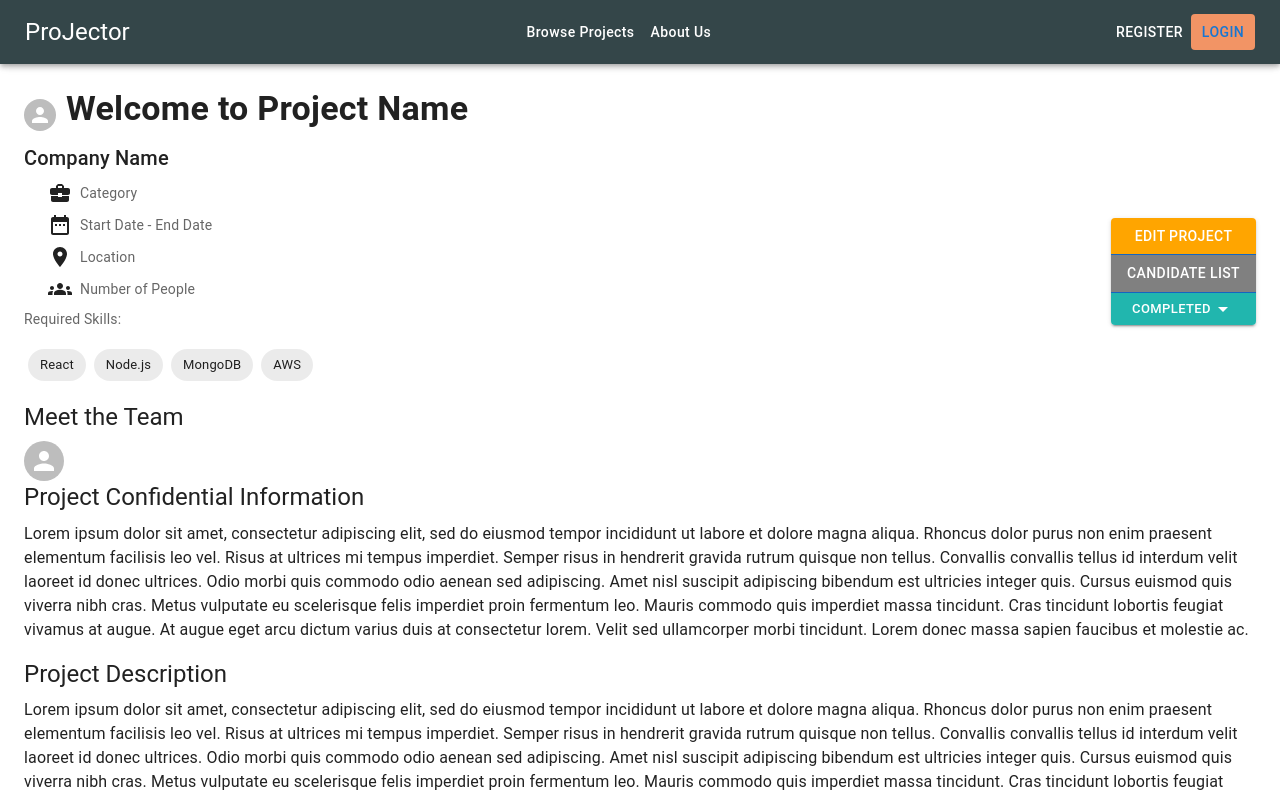
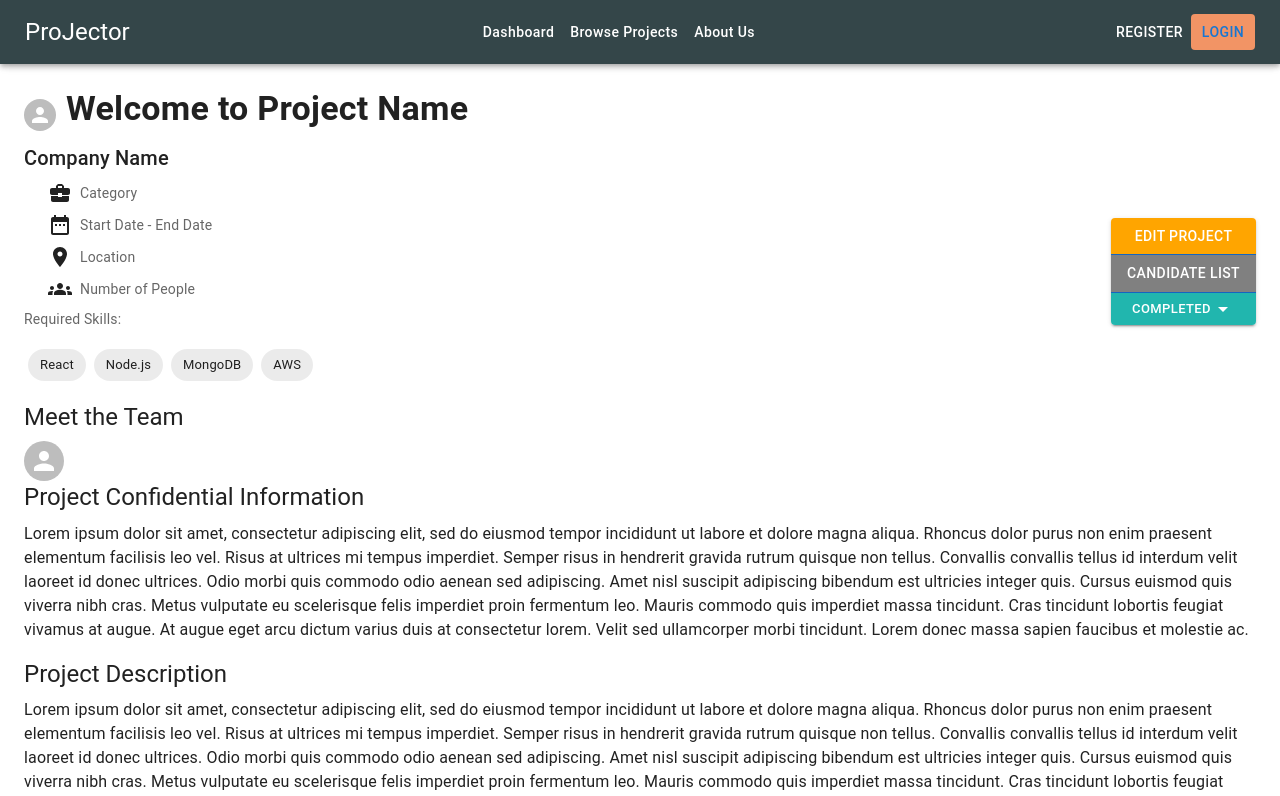
Before and after one commit to milliehigh/ProJector, a React (Vite) app in the folder frontend/: page /projectpage/1 in a window 1280 px wide. Shown: the top 796 px of the page. Built offline with nearby package versions, Linux system fonts and the light colour scheme.

Commit message:
adapted to new header

```diff
--- a/frontend/src/components/Header.jsx
+++ b/frontend/src/components/Header.jsx
@@ -150,10 +150,11 @@ function Header() {
             <Box>
                 {/* {console.log("AAAA WHYYYYYYY",token)} */}
                 {/* {token && (<Button name="companyDashboard" color="inherit" onClick={() => { navigate('/companydashboard') }} sx={{ textTransform: 'none' }}>Company Dashboard</Button>)} */}
-                {userType === 'company' && token ?
-                    <Button name="companyDashboard" color="inherit" onClick={() => { navigate('/companydashboard') }} sx={{ textTransform: 'none' }}>Company Dashboard</Button>
-                : userType ===  'professional' && token ?
-                     <Button name="proDashbaord" color="inherit" onClick={() => { navigate('/prodashbaord') }} sx={{ textTransform: 'none' }}>Professional Dashboard</Button>: null}
+                {/* {userType === 'company' && token ? */}
+                {/* //     <Button name="companyDashboard" color="inherit" onClick={() => { navigate('/companydashboard') }} sx={{ textTransform: 'none' }}>Company Dashboard</Button>
+                // : userType ===  'professional' && token ?
+                //      <Button name="proDashbaord" color="inherit" onClick={() => { navigate('/prodashbaord') }} sx={{ textTransform: 'none' }}>Professional Dashboard</Button>: null} */}
+                <Button name="dashboard" color="inherit" onClick={() => { navigate('/dashboard') }} sx={{ textTransform: 'none' }}>Dashboard</Button>
                 <Button name="allProjects" color="inherit" onClick={() => { navigate('/allprojects') }} sx={{ textTransform: 'none' }}>Browse Projects</Button>
                 <Button name="aboutus" color="inherit" onClick={() => { navigate('/aboutus') }} sx={{ textTransform: 'none' }}>About Us</Button>
                 {/* <Button name="editprofessionalprofile" color="inherit" onClick={() => { navigate('editprofessionalprofile') }} sx={{ textTransform: 'none' }}>Edit Professional Profile</Button>
```
